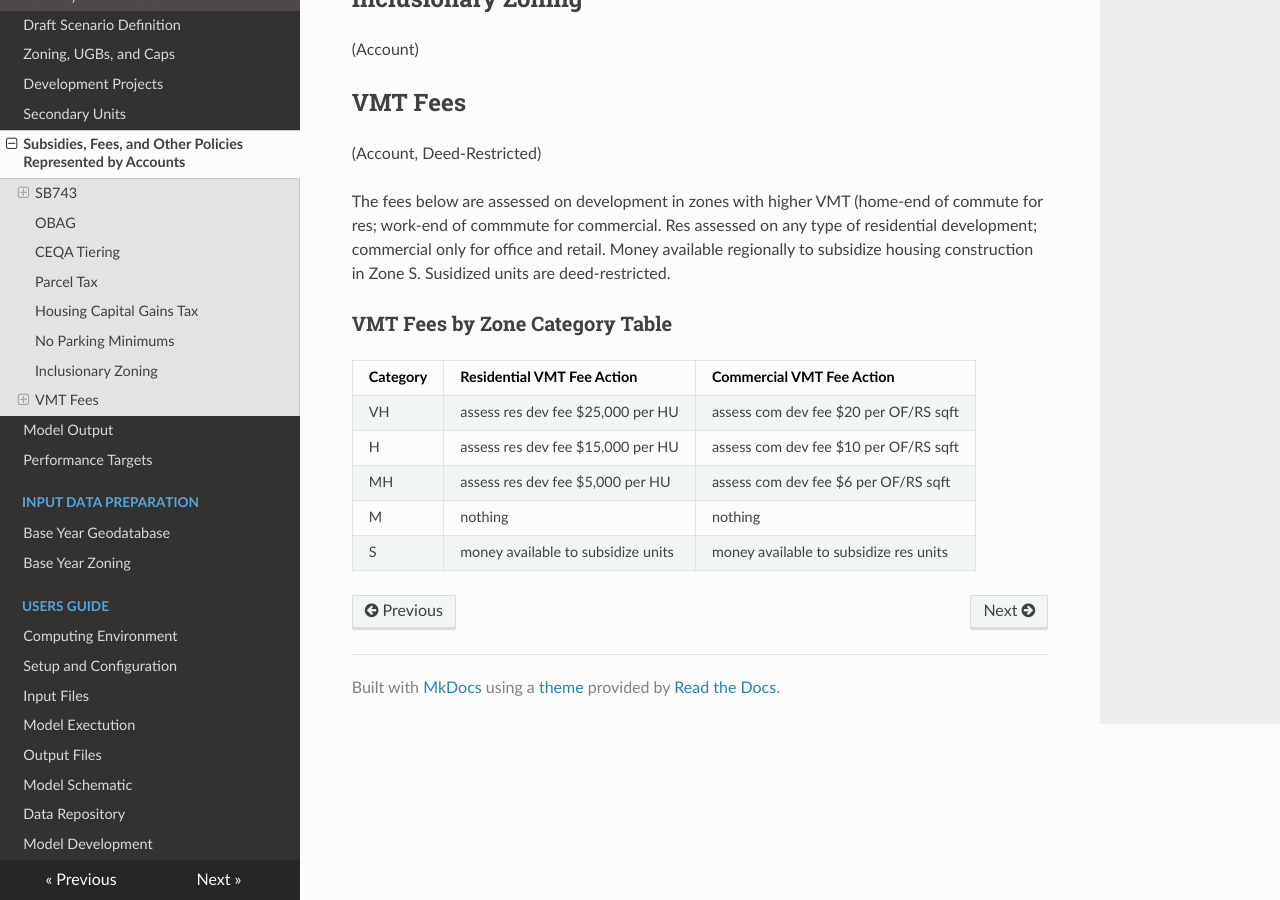
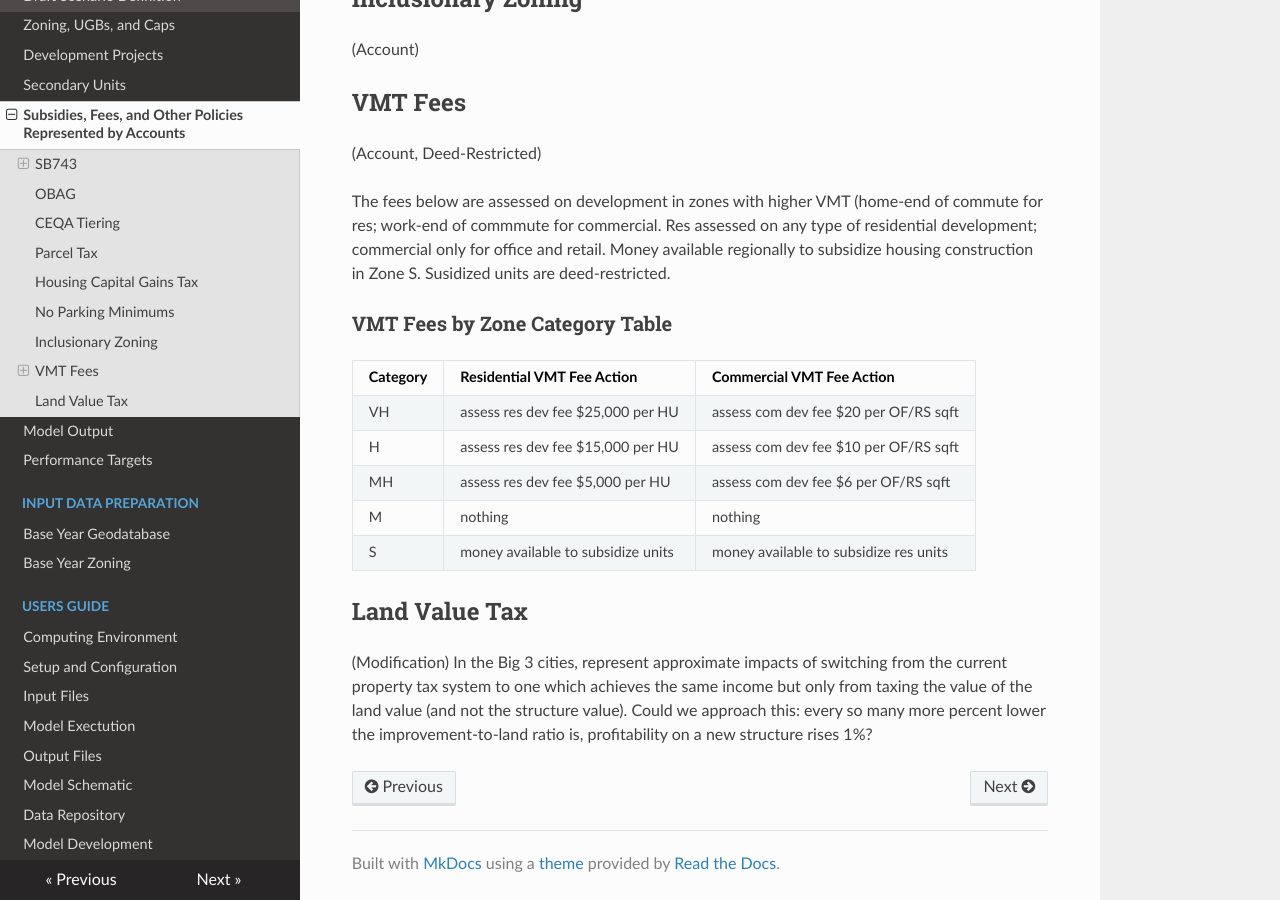
Before and after one commit to BayAreaMetro/baus_docs2, an MkDocs documentation site: the page built from docs/pba40/accounts_pba40.md, in a window 1280 px wide and 900 px high, scrolled down 1172 px. Built offline with MkDocs 1.6.1, drawn with Linux system fonts in a browser that asks for light colours; nearby versions of some CDN libraries; old or Windows-style settings are respelled for this version of MkDocs; some of the changed text lies outside the part shown.

Commit message:
Update accounts_pba40.md

```diff
--- a/docs/pba40/accounts_pba40.md
+++ b/docs/pba40/accounts_pba40.md
@@ -53,3 +53,8 @@ The fees below are assessed on development in zones with higher VMT (home-end of
 | MH      | assess res dev fee $5,000 per HU    | assess com dev fee $6 per OF/RS sqft |
 | M       | nothing                             | nothing                              |
 | S       | money available to subsidize units  | money available to subsidize res units|
+
+
+## Land Value Tax
+(Modification)
+In the Big 3 cities, represent approximate impacts of switching from the current property tax system to one which achieves the same income but only from taxing the value of the land value (and not the structure value). Could we approach this: every so many more percent lower the improvement-to-land ratio is, profitability on a new structure rises 1%?
```
